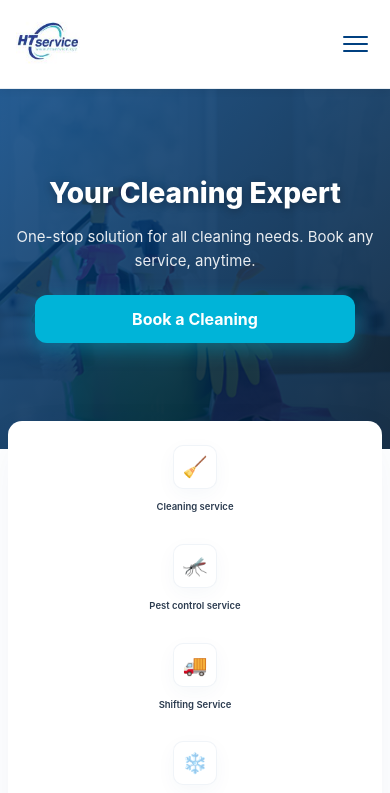
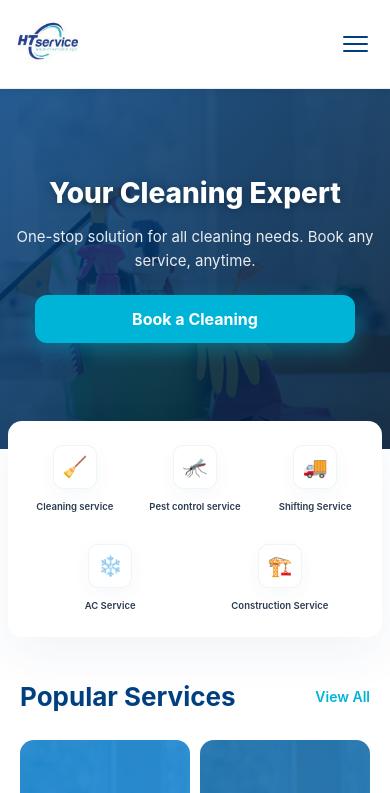
Before and after one commit to RetroRabiul/HTService, a Next.js app: page / in a window 390 px wide. Shown: the top 793 px of the page. Built offline with nearby package versions, Linux system fonts and the light colour scheme.

Commit message:
Mobile: layout categories as 3 on top and 2 centered below using flex-wrap

```diff
--- a/styles/Home.module.css
+++ b/styles/Home.module.css
@@ -222,9 +222,10 @@
   .bookBtn { width:100%; max-width:320px; padding:14px 24px; font-size:16px; }
   .categoriesWrap { margin: -28px 8px 0; padding:16px 10px; border-radius:14px; }
   /* Phone: show categories as 3 on top, 2 centered below */
-  .categoriesGrid { display: flex; flex-direction: column; gap: 14px; }
-  .categoriesRow { display: flex; gap: 18px 28px; justify-content: space-between; align-items: center; }
-  .centerRow { justify-content: center; gap: 28px; }
+  .categoriesGrid { display: flex; flex-wrap: wrap; gap: 14px; justify-content: center; }
+  .categoriesGrid > .categoryTile { flex: 0 0 30%; max-width: 30%; }
+  /* make last two items wider so they center on second row */
+  .categoriesGrid > .categoryTile:nth-child(n+4) { flex: 0 0 44%; max-width: 44%; }
   .categoryTile { gap:6px; padding:8px 4px; }
   .categoryIcon { width:44px; height:44px; font-size:20px; border-radius:10px; }
   .categoryLabel { font-size:9.5px; }
```
